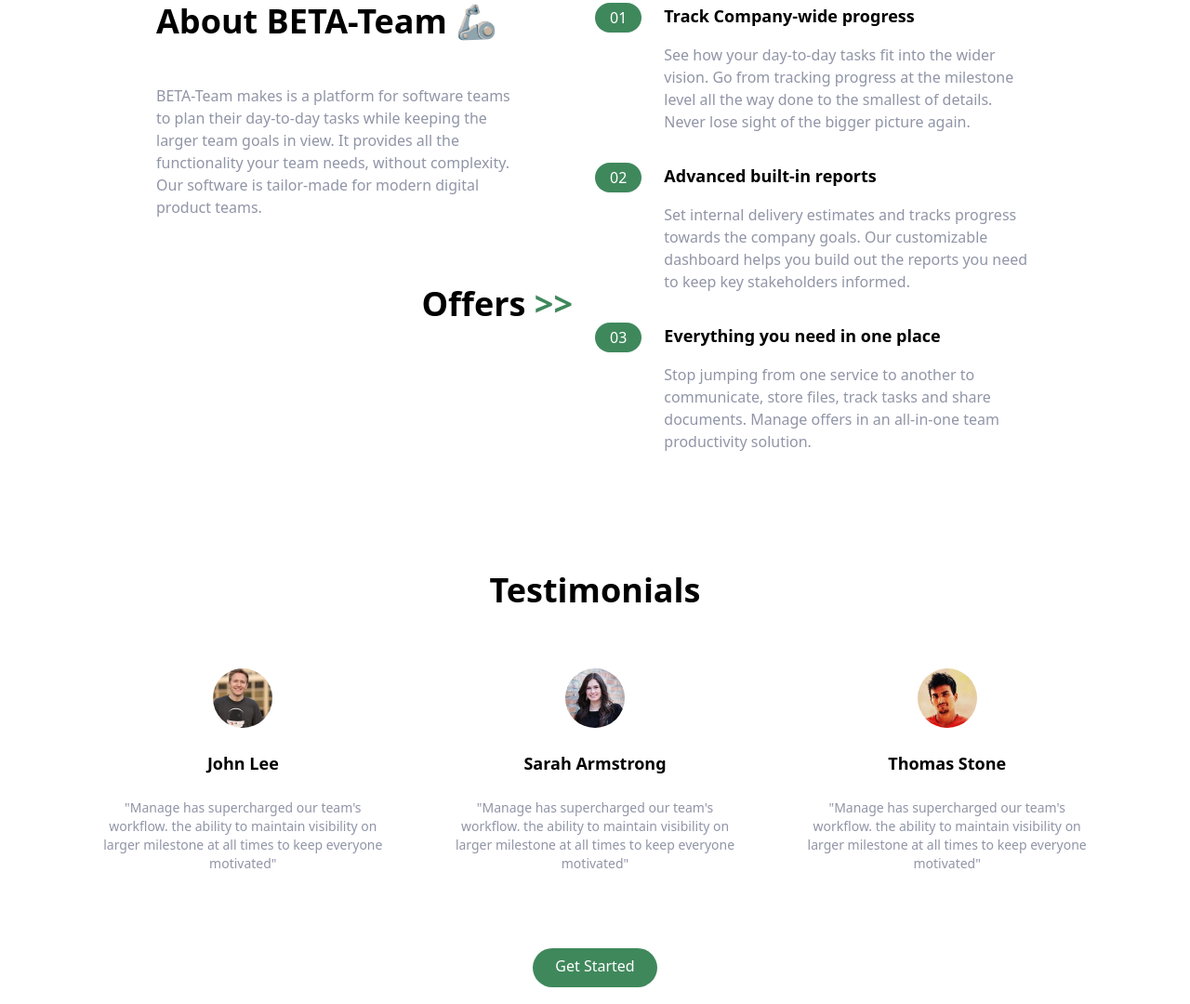
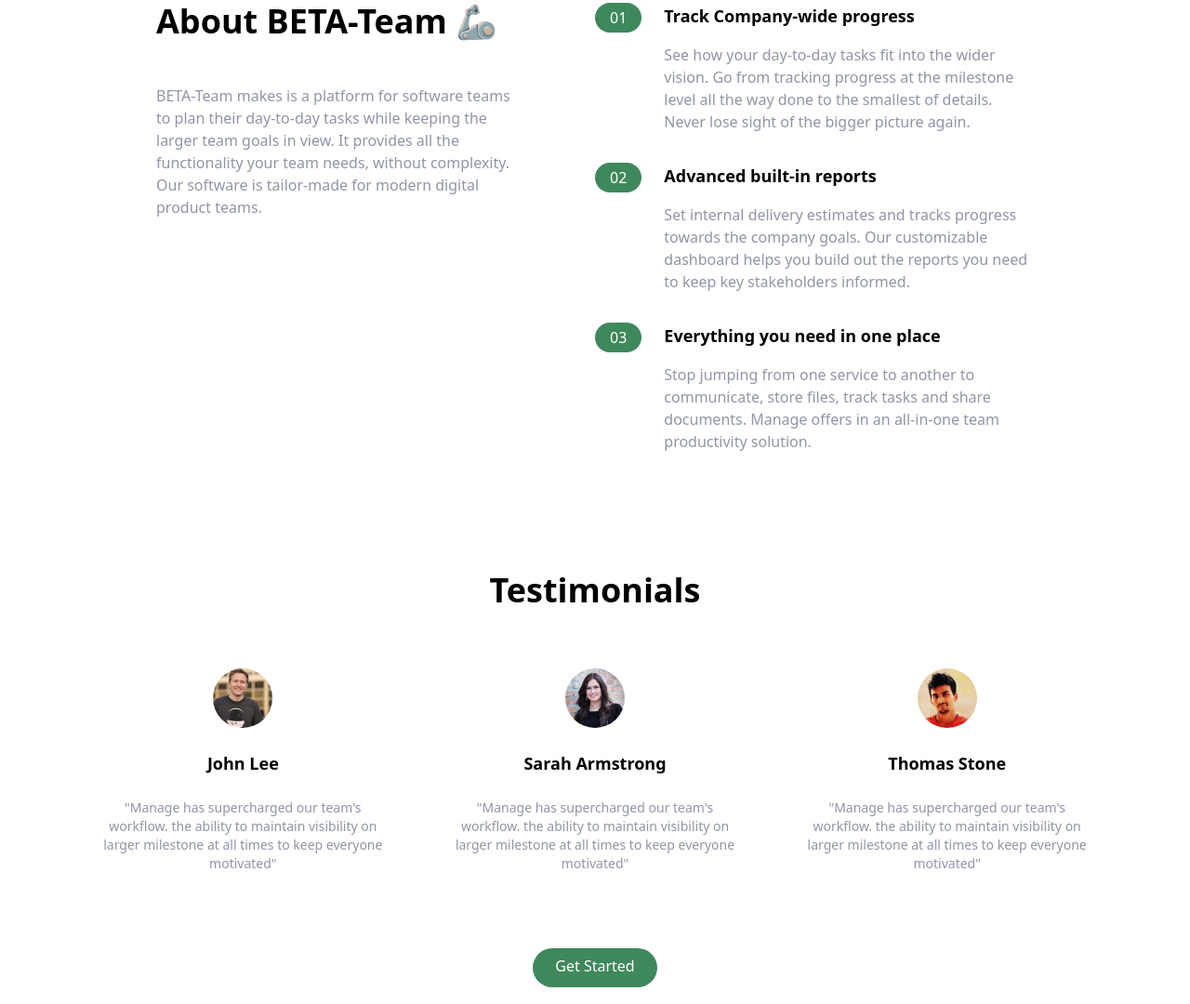
Before and after one commit to IamChukwumdiebubeOjinta/BETA-Team, a website: page index.html in a window 1280 px wide. Shown: the part 653-1733 px from the top of the page at 93% size. Drawn offline with Linux system fonts and the light colour scheme.

```diff
--- a/index.html
+++ b/index.html
@@ -89,9 +89,7 @@
                     BETA-Team makes is a platform for software teams to plan their day-to-day tasks while keeping the larger team
                     goals in view. It provides all the functionality your team needs, without complexity. Our software is tailor-made for modern digital product teams.
                 </p>
-                <h2 class="max-w-md text-4xl font-bold text-center pt-6 md:text-right">
-                    Offers <span class="text-brightRed"> >></span>
-                </h2>
+
             </div>
             <!-- Numbered lists -->
             <div class="flex flex-col space-y-8 md:w-1/2">
```
